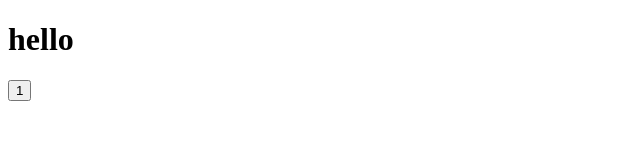
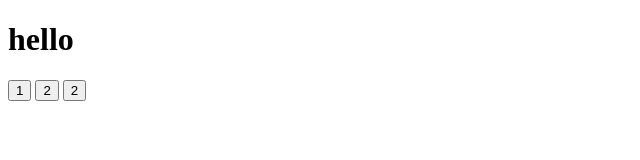
Before and after one commit to DmitriyLysak/test, a plain HTML site: page index.html in a window 1280 px wide. Shown: the whole page, without its empty margins (0-640 px from the left). Drawn offline with Linux system fonts and the light colour scheme.

Commit message:
master list

```diff
--- a/index.html
+++ b/index.html
@@ -7,5 +7,7 @@
 <body>
 <h1>hello</h1>
 <button>1</button>
+<button>2</button>
+<button>2</button>
 </body>
 </html>
```
